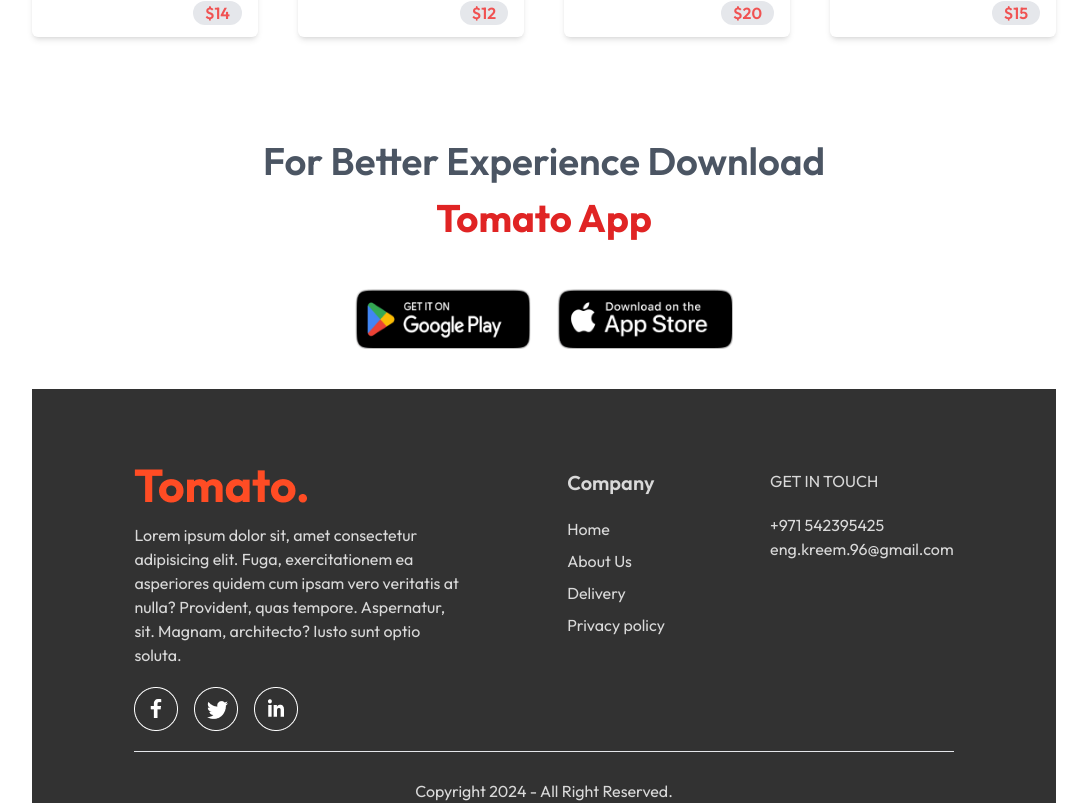
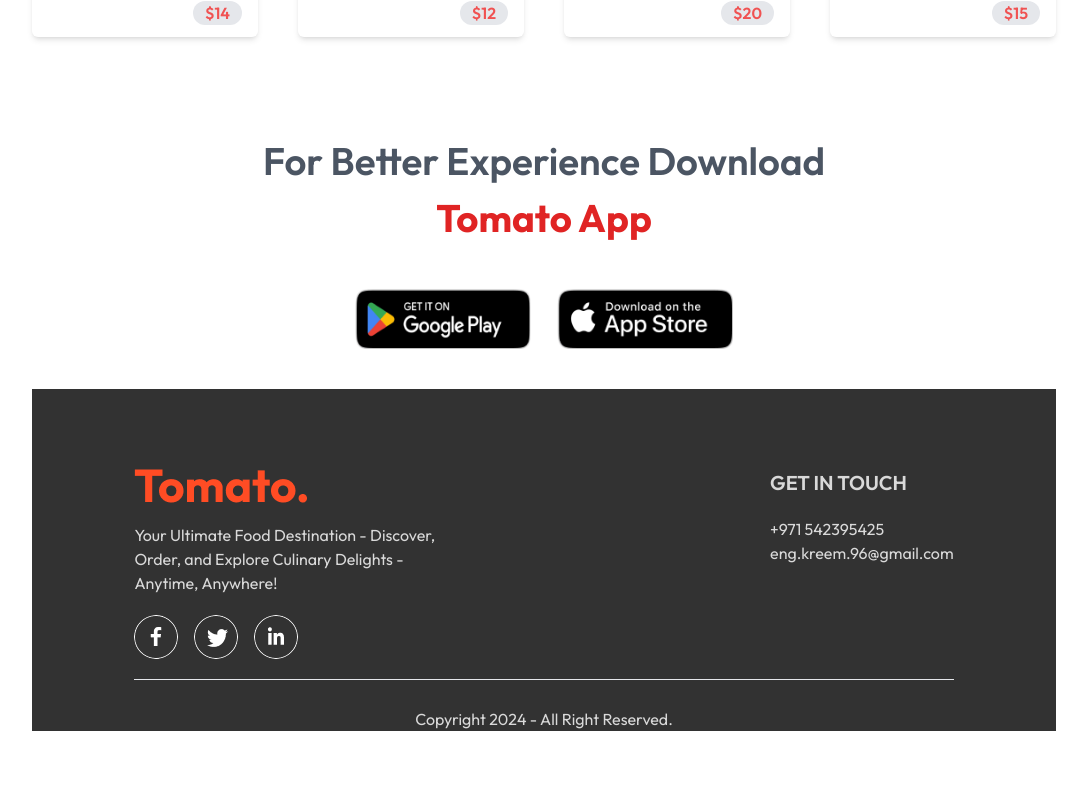
Before and after one commit to abdulkareemm/food-app, a React (Vite) app: page / in a window 1280 px wide. Shown: the part 4151-4954 px from the top of the page, without its empty margins (96-1183 px from the left). After the commit the page ends 4882 px from the top, so only its background shows below. Built offline with nearby package versions, Linux system fonts and the light colour scheme.

Commit message:
footer component added

```diff
--- a/src/components/Footer.jsx
+++ b/src/components/Footer.jsx
@@ -1,43 +1,44 @@
 import React from "react";
 import { assets } from "../assets/assets";
+import { useTranslation } from "react-i18next";
 
 const Footer = () => {
+  const {t} = useTranslation()
   return (
     <div className="text-[#d9d9d9] bg-[#323232] flex flex-col items-center mt-10 gap-5  px-[8vw]">
       <div className="w-full flex flex-row mt-20 justify-between">
         <div className="flex flex-col items-start gap-5 w-[40%]">
           <img src={assets.logo} alt="" />
-          <p>
-            Lorem ipsum dolor sit, amet consectetur adipisicing elit. Fuga,
-            exercitationem ea asperiores quidem cum ipsam vero veritatis at
-            nulla? Provident, quas tempore. Aspernatur, sit. Magnam, architecto?
-            Iusto sunt optio soluta.
-          </p>
+          <p>{t("footer-d")}</p>
           <div className="flex gap-4 ">
-            <img src={assets.facebook_icon} alt="" />
-            <img src={assets.twitter_icon} alt="" />
-            <img src={assets.linkedin_icon} alt="" />
+            <img
+              src={assets.facebook_icon}
+              alt=""
+              className="hover:bg-blue-600 rounded-full"
+            />
+            <img
+              src={assets.twitter_icon}
+              alt=""
+              className="hover:bg-blue-300 rounded-full"
+            />
+            <img
+              src={assets.linkedin_icon}
+              alt=""
+              className="hover:bg-red-500 rounded-full"
+            />
           </div>
         </div>
+
         <div className="flex flex-col items-start gap-5">
-          <h2 className="text-xl font-semibold ">Company</h2>
-          <ul className="flex flex-col gap-2">
-            <li>Home</li>
-            <li>About Us</li>
-            <li>Delivery</li>
-            <li>Privacy policy</li>
-          </ul>
-        </div>
-        <div className="flex flex-col items-start gap-5">
-          <h2>GET IN TOUCH</h2>
+          <h2 className="font-semibold text-xl">{t("footer-c")}</h2>
           <ul>
             <li>+971 542395425</li>
             <li>eng.kreem.96@gmail.com</li>
           </ul>
         </div>
       </div>
-      <hr className="w-full h-2"/>
-      <p>Copyright 2024 - All Right Reserved.</p>
+      <hr className="w-full h-2" />
+      <p>{t("footer-p")}</p>
     </div>
   );
 };
--- a/src/locales/ar.json
+++ b/src/locales/ar.json
@@ -81,5 +81,8 @@
   "Cooked Noodles": "نودلز مطبوخة",
   "Cooked Noodles-d": "مكرونة لذيذة وطرية، مطهية باتقان، جاهزة لإثارة حواسك الذوقية.",
   "Top dishes near you": "أفضل الأطباق بالقرب منك",
-  "download-app" :"لتجربة أفضل، قم بتحميل التطبيق"
+  "download-app": "لتجربة أفضل، قم بتحميل التطبيق",
+  "footer-d": "وجهتك النهائية للطعام - اكتشف، اطلب، واستكشف الأطباق الشهية - في أي وقت وفي أي مكان!",
+  "footer-c": "ابقى على تواصل",
+  "footer-p": "حقوق النشر ٢٠٢٤ - جميع الحقوق محفوظة."
 }
--- a/src/locales/en.json
+++ b/src/locales/en.json
@@ -78,8 +78,11 @@
   "Veg Noodles-d": "Delicious vegetarian noodles, bursting with flavor, perfect for any meal.",
   "Somen Noodles": "Somen Noodles",
   "Somen Noodles-d": "Delicate Japanese Somen noodles, perfect for light, refreshing summer dishes.",
-  "Cooked Noodles":"Cooked Noodles",
-  "Cooked Noodles-d":"Tender, flavorful noodles, cooked to perfection, ready to tantalize your taste buds.",
-  "Top dishes near you":"Top dishes near you",
-  "download-app" :"For Better Experience Download"
+  "Cooked Noodles": "Cooked Noodles",
+  "Cooked Noodles-d": "Tender, flavorful noodles, cooked to perfection, ready to tantalize your taste buds.",
+  "Top dishes near you": "Top dishes near you",
+  "download-app": "For Better Experience Download",
+  "footer-d": "Your Ultimate Food Destination - Discover, Order, and Explore Culinary Delights - Anytime, Anywhere!",
+  "footer-c": "GET IN TOUCH",
+  "footer-p":"Copyright 2024 - All Right Reserved."
 }
```
